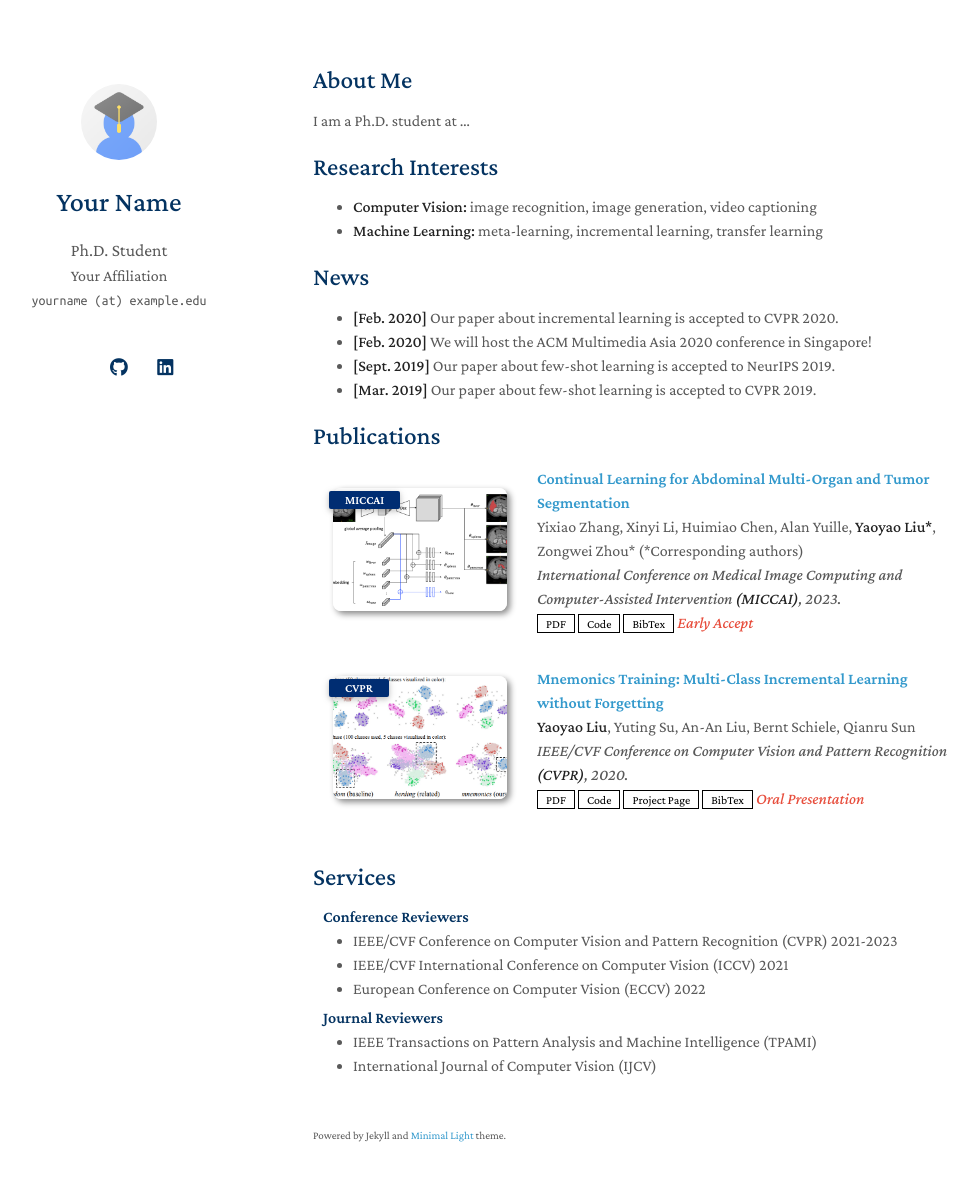
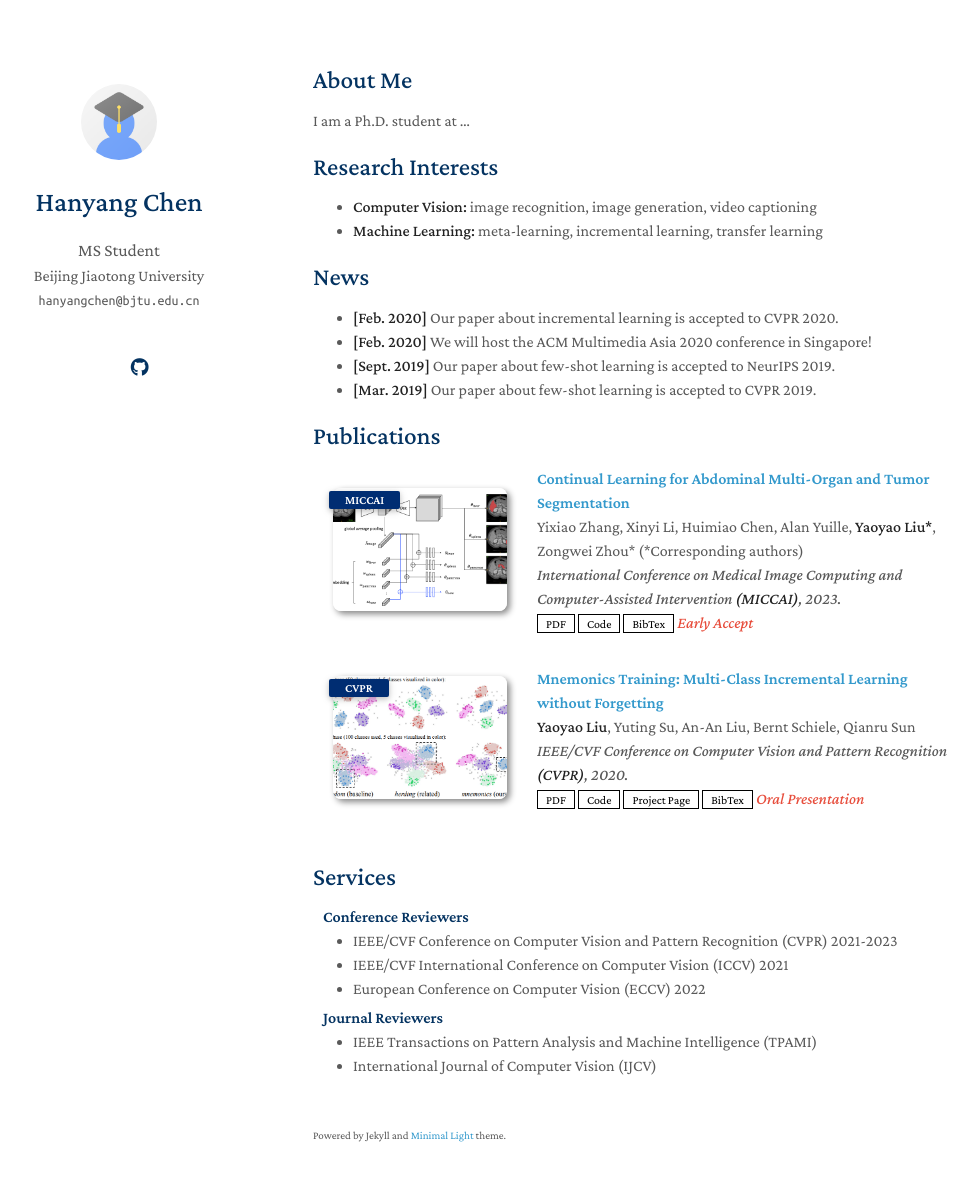
Before and after one commit to hanyang-chen/hanyang-chen.github.io, a Jekyll site: the page built from index.md, in a window 1280 px wide and 1216 px high. Shown: the top 1181 px of the window, without its empty margins (157-1135 px from the left). Built offline with Jekyll 4.4.1, drawn with Linux system fonts in a browser that asks for light colours; a style sheet for code colours, icons or effects is not loaded; our own code applies the rules of GitHub Pages for plain Markdown files.

Commit message:
update config.

```diff
--- a/_config.yml
+++ b/_config.yml
@@ -1,22 +1,22 @@
 # Basic Information
-title: Your Name
-position: Ph.D. Student
-affiliation: Your Affiliation
-email: yourname (at) example.edu
+title: Hanyang Chen
+position: MS Student
+affiliation: Beijing Jiaotong University
+email: hanyangchen@bjtu.edu.cn
 
 # Search Engine Optimization (SEO)
 # The following information is used to improve the website traffic from search engines, e.g., Google.
-keywords: minimal light
-description: The Minimal Light is a simple and elegant jekyll theme for academic personal homepage.
-canonical: https://minimal-light-theme.yliu.me/
+keywords: Hanyang Chen
+description: This is the personal website of Hanyang Chen.
+canonical: https://lokol5579.github.io/
 
 # Links
 # If you don't need one of them, you may delete the corresponding line.
-google_scholar: https://scholar.google.com/
-cv_link: assets/files/curriculum_vitae.pdf
-github_link: https://github.com/
-linkedin: https://www.linkedin.com/
-twitter: https://twitter.com/
+google_scholar: https://scholar.google.com/citations?user=_xGaoJ8AAAAJ
+# cv_link: assets/files/curriculum_vitae.pdf
+github_link: https://github.com/lokol5579
+# linkedin: https://www.linkedin.com/
+# twitter: https://twitter.com/
 
 # Images (e.g., your profile picture and your website's favicon)
 # "favicon" and "favicon_dark" are used for the light and dark modes, respectively.
```
